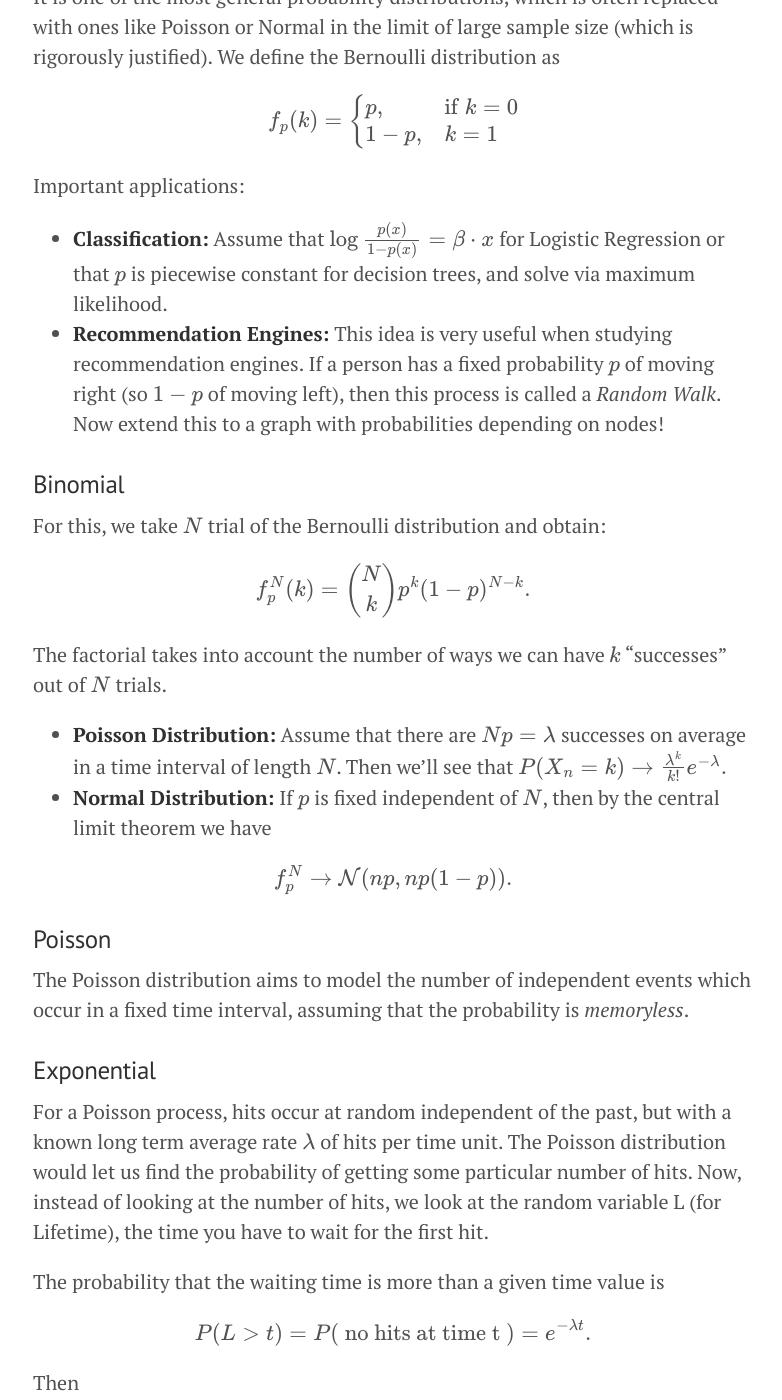
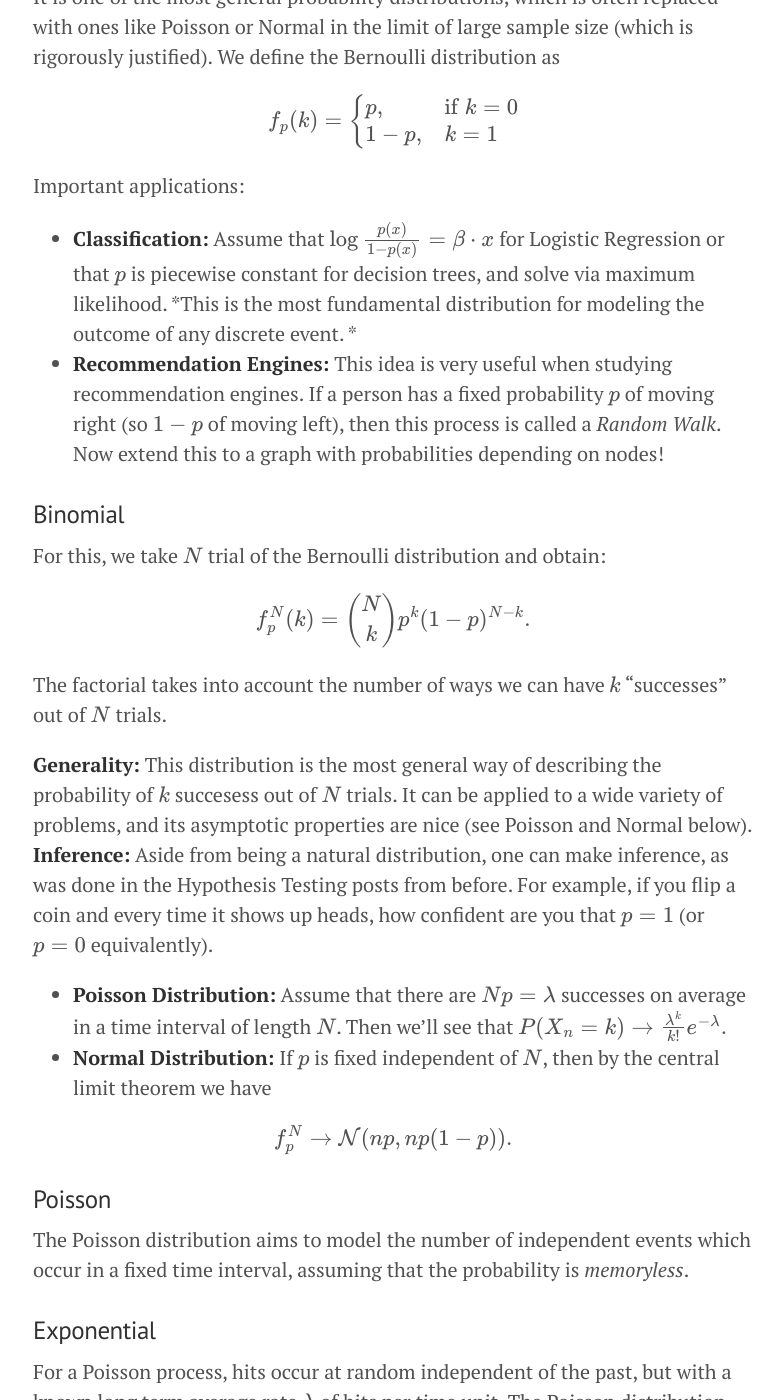
Before and after one commit to doriang102/doriang102.github.io, a Jekyll site: the page built from _posts/2017-11-13-knowing-your-distributions.md, in a window 1280 px wide and 1400 px high, scrolled down 1073 px. Shown: the whole window, without its empty margins (247-1029 px from the left). Built offline with Jekyll 4.4.1, drawn with Linux system fonts in a browser that asks for light colours; our own code applies the rules of GitHub Pages for plain Markdown files; formulas are drawn with MathJax 3.

Commit message:
Update 2017-11-13-knowing-your-distributions.md

```diff
--- a/_posts/2017-11-13-knowing-your-distributions.md
+++ b/_posts/2017-11-13-knowing-your-distributions.md
@@ -34,7 +34,7 @@ $$
 $$
 
 Important applications:
-- **Classification:** Assume that $$\log \frac{p(x)}{1-p(x)} = \beta \cdot x$$ for Logistic Regression or that $$p$$ is piecewise constant for decision trees, and solve via maximum likelihood.
+- **Classification:** Assume that $$\log \frac{p(x)}{1-p(x)} = \beta \cdot x$$ for Logistic Regression or that $$p$$ is piecewise constant for decision trees, and solve via maximum likelihood. *This is the most fundamental distribution for modeling the outcome of any discrete event. *
 - **Recommendation Engines:** This idea is very useful when studying recommendation engines. If a person has a fixed probability $$p$$ of moving right (so $$1-p$$ of moving left), then this process is called a *Random Walk*. Now extend this to a graph with probabilities depending on nodes!
 
 ### Binomial
@@ -44,6 +44,8 @@ For this, we take $$N$$ trial of the Bernoulli distribution and obtain:
 
  The factorial takes into account the number of ways we can have $$k$$ "successes" out of $$N$$ trials.
 
+**Generality:** This distribution is the most general way of describing the probability of $$k$$ succesess out of $$N$$ trials. It can be applied to a wide variety of problems, and its asymptotic properties are nice (see Poisson and Normal below).
+**Inference:** Aside from being a natural distribution, one can make inference, as was done in the Hypothesis Testing posts from before. For example, if you flip a coin and every time it shows up heads, how confident are you that $$p=1$$ (or $$p=0$$ equivalently).
 
 - **Poisson Distribution:** Assume that there are $$Np = \lambda$$ successes on average in a time interval of length $$N$$. Then we'll see that
 $$ P(X_n=k) \to \frac{\lambda^k}{k!} e^{-\lambda}.$$
```
